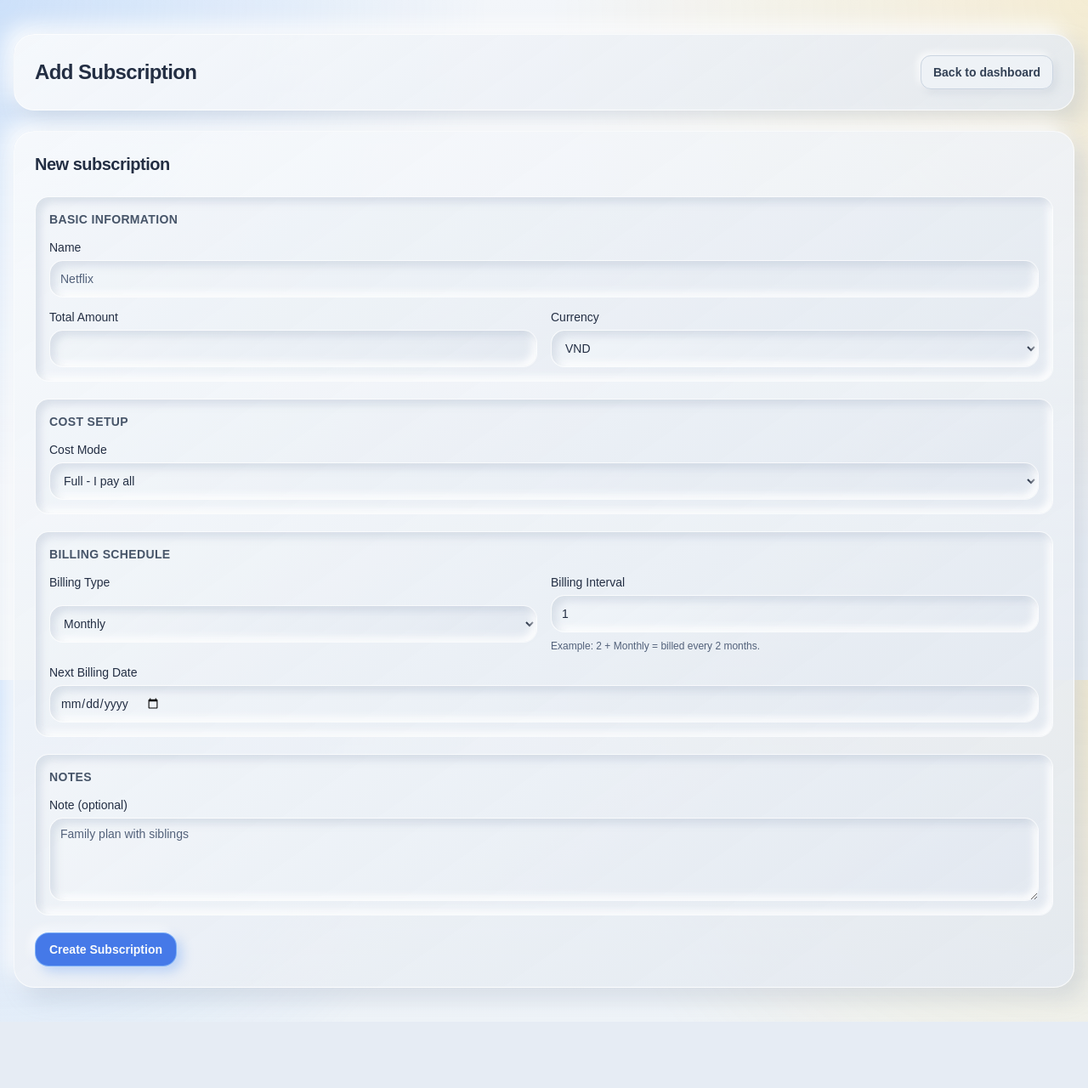
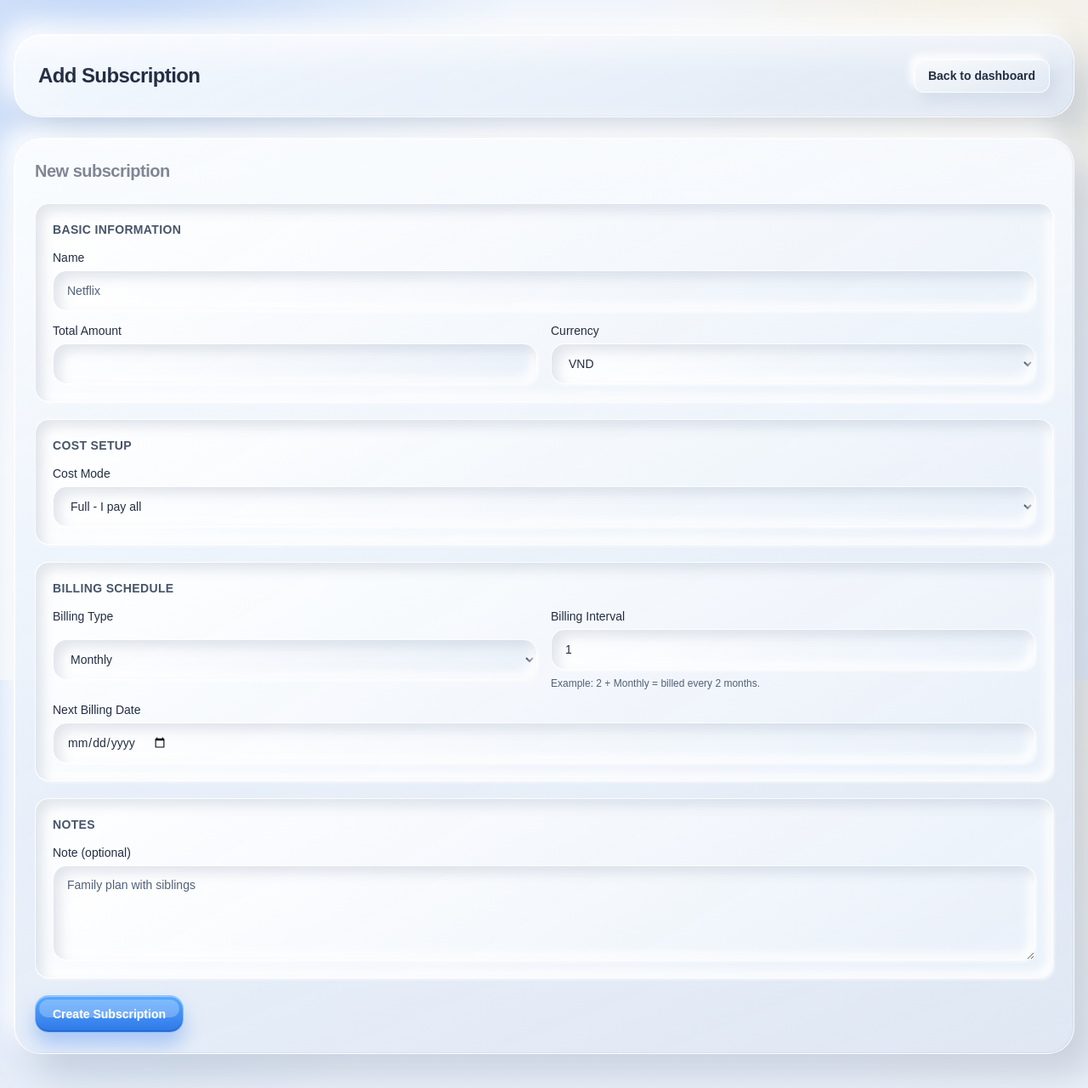
Before and after one commit to taitd1604/Web_Subtracker, a Next.js app: page /subscriptions/new in a window 1280 px wide. Shown: the whole page at 85% size. Before the commit the page ends 1202 px from the top, so only its background shows below. Built offline with nearby package versions, Linux system fonts and the light colour scheme.

Commit message:
UI 2.0.1

```diff
--- a/app/globals.css
+++ b/app/globals.css
@@ -24,6 +24,10 @@
   --input: 214 30% 80%;
   --ring: 221 78% 59%;
   --radius: 1.25rem;
+  --clay-light: rgba(255, 255, 255, 0.95);
+  --clay-mid: rgba(233, 240, 249, 0.92);
+  --clay-dark-shadow: rgba(148, 163, 184, 0.36);
+  --clay-soft-shadow: rgba(172, 186, 206, 0.25);
 }
 
 @layer base {
@@ -34,31 +38,100 @@
   body {
     @apply bg-background text-foreground;
     background-image:
-      radial-gradient(circle at top left, rgba(96, 165, 250, 0.26), transparent 38%),
-      radial-gradient(circle at top right, rgba(251, 191, 36, 0.18), transparent 42%),
-      linear-gradient(180deg, rgba(255, 255, 255, 0.5), rgba(241, 245, 249, 0.4));
+      radial-gradient(circle at 10% 8%, rgba(125, 170, 241, 0.42), transparent 35%),
+      radial-gradient(circle at 90% 10%, rgba(255, 229, 176, 0.34), transparent 30%),
+      linear-gradient(180deg, rgba(244, 248, 255, 0.72), rgba(232, 239, 248, 0.78));
     background-attachment: fixed;
   }
 }
 
 @layer utilities {
   .clay-surface {
-    @apply rounded-3xl border border-white/70;
-    background: linear-gradient(145deg, rgba(248, 250, 252, 0.92), rgba(226, 232, 240, 0.85));
+    position: relative;
+    @apply rounded-[2rem] border border-white/80;
+    background: linear-gradient(158deg, rgba(246, 250, 255, 0.98), rgba(221, 230, 243, 0.9));
     box-shadow:
-      12px 12px 26px rgba(148, 163, 184, 0.28),
-      -10px -10px 24px rgba(255, 255, 255, 0.9);
+      18px 18px 34px var(--clay-dark-shadow),
+      -12px -12px 24px var(--clay-light),
+      inset 1px 1px 0 rgba(255, 255, 255, 0.85),
+      inset -1px -1px 0 rgba(148, 163, 184, 0.12);
+    overflow: hidden;
+  }
+
+  .clay-surface::before {
+    content: "";
+    position: absolute;
+    inset: 1px 1px auto 1px;
+    height: 46%;
+    border-radius: inherit;
+    background: linear-gradient(180deg, rgba(255, 255, 255, 0.46), rgba(255, 255, 255, 0));
+    pointer-events: none;
+  }
+
+  .clay-elevated {
+    box-shadow:
+      24px 24px 42px rgba(148, 163, 184, 0.4),
+      -14px -14px 30px rgba(255, 255, 255, 0.96),
+      inset 1px 1px 0 rgba(255, 255, 255, 0.88),
+      inset -1px -1px 0 rgba(148, 163, 184, 0.14);
   }
 
   .clay-inset {
-    @apply rounded-2xl border border-white/70;
-    background: linear-gradient(145deg, rgba(241, 245, 249, 0.85), rgba(226, 232, 240, 0.8));
+    position: relative;
+    @apply rounded-2xl border border-white/75;
+    background: linear-gradient(150deg, var(--clay-light), var(--clay-mid));
     box-shadow:
-      inset 6px 6px 10px rgba(148, 163, 184, 0.26),
-      inset -5px -5px 9px rgba(255, 255, 255, 0.88);
+      inset 8px 8px 14px rgba(152, 167, 187, 0.28),
+      inset -7px -7px 12px rgba(255, 255, 255, 0.92),
+      2px 2px 3px rgba(255, 255, 255, 0.55);
   }
 
   .clay-panel {
-    @apply clay-surface p-6;
+    @apply clay-surface clay-elevated p-6 md:p-7;
+  }
+
+  .clay-action-primary {
+    @apply inline-flex h-11 cursor-pointer items-center justify-center rounded-2xl border border-blue-300/85 px-4 text-sm font-semibold text-white;
+    background: linear-gradient(180deg, #56a8ff, #2f78e8);
+    box-shadow:
+      0 14px 22px rgba(66, 133, 244, 0.36),
+      0 1px 0 rgba(255, 255, 255, 0.42) inset,
+      0 -2px 0 rgba(30, 92, 178, 0.45) inset;
+    transition: transform 150ms ease, filter 180ms ease;
+  }
+
+  .clay-action-primary:hover {
+    transform: translateY(-1px);
+    filter: brightness(1.03);
+  }
+
+  .clay-action-primary:active {
+    transform: translateY(1px);
+  }
+
+  .clay-action-soft {
+    @apply inline-flex h-10 cursor-pointer items-center justify-center rounded-xl border border-white/80 px-4 text-sm font-semibold text-foreground;
+    background: linear-gradient(160deg, rgba(248, 250, 252, 0.96), rgba(224, 232, 243, 0.88));
+    box-shadow:
+      8px 8px 14px var(--clay-soft-shadow),
+      -5px -5px 10px rgba(255, 255, 255, 0.94),
+      1px 1px 0 rgba(255, 255, 255, 0.72) inset;
+    transition: transform 150ms ease, filter 180ms ease;
+  }
+
+  .clay-action-soft:hover {
+    transform: translateY(-1px);
+  }
+
+  .clay-action-soft:active {
+    transform: translateY(1px);
+  }
+
+  .clay-logo-chip {
+    @apply rounded-2xl border border-white/80;
+    box-shadow:
+      8px 8px 14px rgba(166, 183, 204, 0.28),
+      -5px -5px 10px rgba(255, 255, 255, 0.92),
+      1px 1px 0 rgba(255, 255, 255, 0.72) inset;
   }
 }
--- a/app/subscriptions/[id]/edit/page.tsx
+++ b/app/subscriptions/[id]/edit/page.tsx
@@ -15,7 +15,7 @@ import { prisma } from "@/lib/prisma";
 export const dynamic = "force-dynamic";
 
 const backLinkClass =
-  "inline-flex h-10 cursor-pointer items-center rounded-xl border border-slate-300 bg-slate-100/70 px-3.5 text-sm font-semibold text-slate-700 shadow-[4px_4px_10px_rgba(148,163,184,0.2),-3px_-3px_8px_rgba(255,255,255,0.85)] transition-colors hover:bg-slate-100";
+  "clay-action-soft px-3.5 focus-visible:outline-none focus-visible:ring-2 focus-visible:ring-ring";
 
 export default async function EditSubscriptionPage({
   params
@@ -40,7 +40,7 @@ export default async function EditSubscriptionPage({
         </Link>
       </div>
 
-      <Card className="mb-5">
+      <Card className="clay-elevated mb-5">
         <CardHeader>
           <CardTitle className="text-xl">{subscription.name}</CardTitle>
         </CardHeader>
@@ -60,7 +60,7 @@ export default async function EditSubscriptionPage({
         </CardContent>
       </Card>
 
-      <Card>
+      <Card className="clay-elevated">
         <CardHeader>
           <CardTitle className="text-xl">Subscription details</CardTitle>
         </CardHeader>
--- a/app/subscriptions/_components/subscription-form.tsx
+++ b/app/subscriptions/_components/subscription-form.tsx
@@ -94,7 +94,7 @@ export function SubscriptionForm({ mode, formAction, initialValues }: Props) {
     <form action={action} className="space-y-5">
       {mode === "edit" && values.id ? <input type="hidden" name="id" value={values.id} /> : null}
 
-      <section className="clay-inset space-y-4 p-4">
+      <section className="clay-inset space-y-4 p-5">
         <h3 className="text-sm font-semibold uppercase tracking-wide text-slate-600">
           Basic Information
         </h3>
@@ -135,7 +135,7 @@ export function SubscriptionForm({ mode, formAction, initialValues }: Props) {
         </div>
       </section>
 
-      <section className="clay-inset space-y-4 p-4">
+      <section className="clay-inset space-y-4 p-5">
         <h3 className="text-sm font-semibold uppercase tracking-wide text-slate-600">
           Cost Setup
         </h3>
@@ -200,7 +200,7 @@ export function SubscriptionForm({ mode, formAction, initialValues }: Props) {
         ) : null}
       </section>
 
-      <section className="clay-inset space-y-4 p-4">
+      <section className="clay-inset space-y-4 p-5">
         <h3 className="text-sm font-semibold uppercase tracking-wide text-slate-600">
           Billing Schedule
         </h3>
@@ -243,7 +243,7 @@ export function SubscriptionForm({ mode, formAction, initialValues }: Props) {
         </div>
       </section>
 
-      <section className="clay-inset space-y-4 p-4">
+      <section className="clay-inset space-y-4 p-5">
         <h3 className="text-sm font-semibold uppercase tracking-wide text-slate-600">
           Notes
         </h3>
--- a/app/subscriptions/new/page.tsx
+++ b/app/subscriptions/new/page.tsx
@@ -5,7 +5,7 @@ import { SubscriptionForm } from "@/app/subscriptions/_components/subscription-f
 import { Card, CardContent, CardHeader, CardTitle } from "@/components/ui/card";
 
 const backLinkClass =
-  "inline-flex h-10 cursor-pointer items-center rounded-xl border border-slate-300 bg-slate-100/70 px-3.5 text-sm font-semibold text-slate-700 shadow-[4px_4px_10px_rgba(148,163,184,0.2),-3px_-3px_8px_rgba(255,255,255,0.85)] transition-colors hover:bg-slate-100";
+  "clay-action-soft px-3.5 focus-visible:outline-none focus-visible:ring-2 focus-visible:ring-ring";
 
 export default function NewSubscriptionPage() {
   return (
@@ -17,7 +17,7 @@ export default function NewSubscriptionPage() {
         </Link>
       </div>
 
-      <Card>
+      <Card className="clay-elevated">
         <CardHeader>
           <CardTitle className="text-xl">New subscription</CardTitle>
         </CardHeader>
--- a/components/ui/badge.tsx
+++ b/components/ui/badge.tsx
@@ -4,15 +4,19 @@ import { cva, type VariantProps } from "class-variance-authority";
 import { cn } from "@/lib/utils";
 
 const badgeVariants = cva(
-  "inline-flex items-center rounded-full border px-2.5 py-0.5 text-xs font-semibold transition-colors",
+  "inline-flex items-center rounded-full border px-2.5 py-0.5 text-xs font-semibold shadow-[4px_4px_8px_rgba(173,188,209,0.25),-3px_-3px_6px_rgba(255,255,255,0.9)] transition-colors",
   {
     variants: {
       variant: {
-        default: "border-blue-200 bg-blue-100 text-blue-700",
-        outline: "border-slate-300 bg-slate-100 text-foreground",
-        destructive: "border-red-200 bg-red-100 text-red-700",
-        success: "border-emerald-200 bg-emerald-100 text-emerald-700",
-        warning: "border-amber-200 bg-amber-100 text-amber-700"
+        default: "border-blue-200 bg-gradient-to-b from-blue-50 to-blue-100 text-blue-700",
+        outline:
+          "border-slate-200 bg-gradient-to-b from-slate-50 to-slate-100 text-foreground",
+        destructive:
+          "border-red-200 bg-gradient-to-b from-red-50 to-red-100 text-red-700",
+        success:
+          "border-emerald-200 bg-gradient-to-b from-emerald-50 to-emerald-100 text-emerald-700",
+        warning:
+          "border-amber-200 bg-gradient-to-b from-amber-50 to-amber-100 text-amber-700"
       }
     },
     defaultVariants: {
--- a/components/ui/button.tsx
+++ b/components/ui/button.tsx
@@ -6,23 +6,23 @@ import { cva, type VariantProps } from "class-variance-authority";
 import { cn } from "@/lib/utils";
 
 const buttonVariants = cva(
-  "inline-flex cursor-pointer items-center justify-center rounded-2xl text-sm font-semibold transition-transform duration-150 focus-visible:outline-none focus-visible:ring-2 focus-visible:ring-ring disabled:pointer-events-none disabled:opacity-50 active:translate-y-px",
+  "relative inline-flex cursor-pointer items-center justify-center overflow-hidden rounded-2xl border text-sm font-semibold transition-transform duration-150 focus-visible:outline-none focus-visible:ring-2 focus-visible:ring-ring disabled:pointer-events-none disabled:opacity-50 active:translate-y-px after:pointer-events-none after:absolute after:inset-x-1 after:top-1 after:h-1/2 after:rounded-xl after:bg-white/25 after:content-['']",
   {
     variants: {
       variant: {
         default:
-          "border border-blue-300/70 bg-primary text-primary-foreground shadow-[6px_6px_14px_rgba(59,130,246,0.28),-4px_-4px_12px_rgba(255,255,255,0.85)] hover:brightness-95",
+          "border-blue-300/85 bg-gradient-to-b from-[#56A8FF] to-[#2F78E8] text-white shadow-[0_14px_22px_rgba(66,133,244,0.36),0_1px_0_rgba(255,255,255,0.42)_inset,0_-2px_0_rgba(30,92,178,0.45)_inset] hover:brightness-[1.03]",
         outline:
-          "border border-white/75 bg-slate-100/80 text-foreground shadow-[6px_6px_14px_rgba(148,163,184,0.24),-4px_-4px_10px_rgba(255,255,255,0.9)] hover:bg-slate-100",
+          "border-white/80 bg-gradient-to-br from-slate-50 to-slate-200 text-slate-700 shadow-[8px_8px_14px_rgba(164,179,199,0.3),-5px_-5px_10px_rgba(255,255,255,0.94),1px_1px_0_rgba(255,255,255,0.72)_inset] hover:brightness-[1.02]",
         ghost:
-          "border border-transparent bg-transparent text-foreground hover:bg-slate-100/70",
+          "border-transparent bg-transparent text-foreground after:hidden hover:bg-slate-100/70",
         destructive:
-          "border border-red-300 bg-destructive text-destructive-foreground shadow-[6px_6px_14px_rgba(248,113,113,0.25),-4px_-4px_10px_rgba(255,255,255,0.85)] hover:brightness-95"
+          "border-red-300/85 bg-gradient-to-b from-[#FF7A74] to-[#EE5652] text-white shadow-[0_14px_22px_rgba(241,106,102,0.34),0_1px_0_rgba(255,225,224,0.5)_inset,0_-2px_0_rgba(176,53,49,0.45)_inset] hover:brightness-[1.03]"
       },
       size: {
-        default: "h-10 px-4 py-2",
-        sm: "h-10 px-3.5",
-        lg: "h-11 px-8"
+        default: "h-11 px-5 py-2",
+        sm: "h-10 px-4",
+        lg: "h-12 px-8"
       }
     },
     defaultVariants: {
--- a/components/ui/input.tsx
+++ b/components/ui/input.tsx
@@ -8,7 +8,7 @@ const Input = React.forwardRef<HTMLInputElement, React.ComponentProps<"input">>(
       <input
         type={type}
         className={cn(
-          "clay-inset flex h-11 w-full px-3 py-2 text-sm text-foreground ring-offset-background placeholder:text-muted-foreground focus-visible:outline-none focus-visible:ring-2 focus-visible:ring-ring disabled:cursor-not-allowed disabled:opacity-50",
+          "clay-inset flex h-12 w-full px-4 py-2 text-sm font-medium text-foreground ring-offset-background placeholder:text-muted-foreground focus-visible:outline-none focus-visible:ring-2 focus-visible:ring-ring disabled:cursor-not-allowed disabled:opacity-50",
           className
         )}
         ref={ref}
--- a/components/ui/select.tsx
+++ b/components/ui/select.tsx
@@ -9,7 +9,7 @@ function Select({
   return (
     <select
       className={cn(
-        "clay-inset flex h-11 w-full cursor-pointer px-3 py-2 text-sm text-foreground focus-visible:outline-none focus-visible:ring-2 focus-visible:ring-ring disabled:cursor-not-allowed disabled:opacity-50",
+        "clay-inset flex h-12 w-full cursor-pointer px-4 py-2 text-sm font-medium text-foreground focus-visible:outline-none focus-visible:ring-2 focus-visible:ring-ring disabled:cursor-not-allowed disabled:opacity-50",
         className
       )}
       {...props}
--- a/components/ui/textarea.tsx
+++ b/components/ui/textarea.tsx
@@ -9,7 +9,7 @@ const Textarea = React.forwardRef<
   return (
     <textarea
       className={cn(
-        "clay-inset flex min-h-24 w-full px-3 py-2 text-sm text-foreground placeholder:text-muted-foreground focus-visible:outline-none focus-visible:ring-2 focus-visible:ring-ring disabled:cursor-not-allowed disabled:opacity-50",
+        "clay-inset flex min-h-28 w-full px-4 py-3 text-sm font-medium text-foreground placeholder:text-muted-foreground focus-visible:outline-none focus-visible:ring-2 focus-visible:ring-ring disabled:cursor-not-allowed disabled:opacity-50",
         className
       )}
       ref={ref}
```
Also changed, not shown: app/page.tsx (+10 -10 lines), mockups/subtracker-clay-3d-preview.svg (added).
